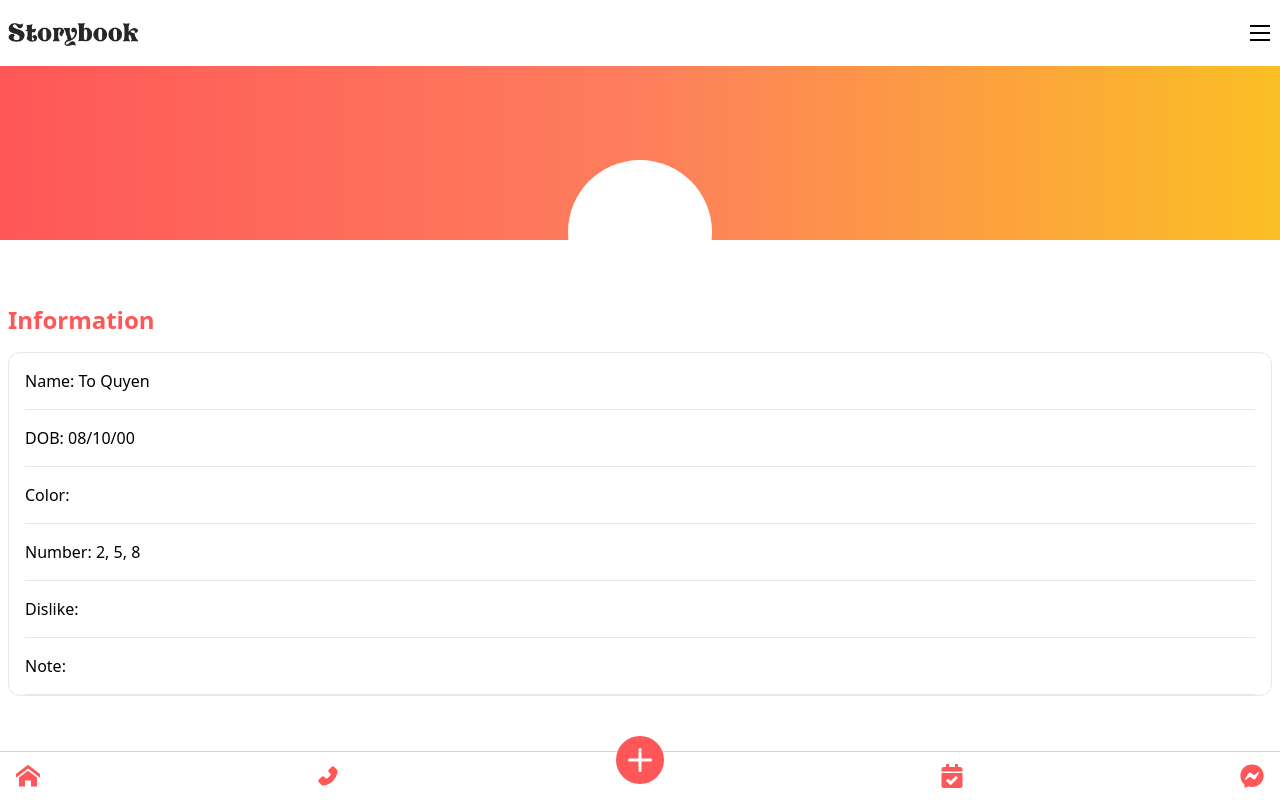
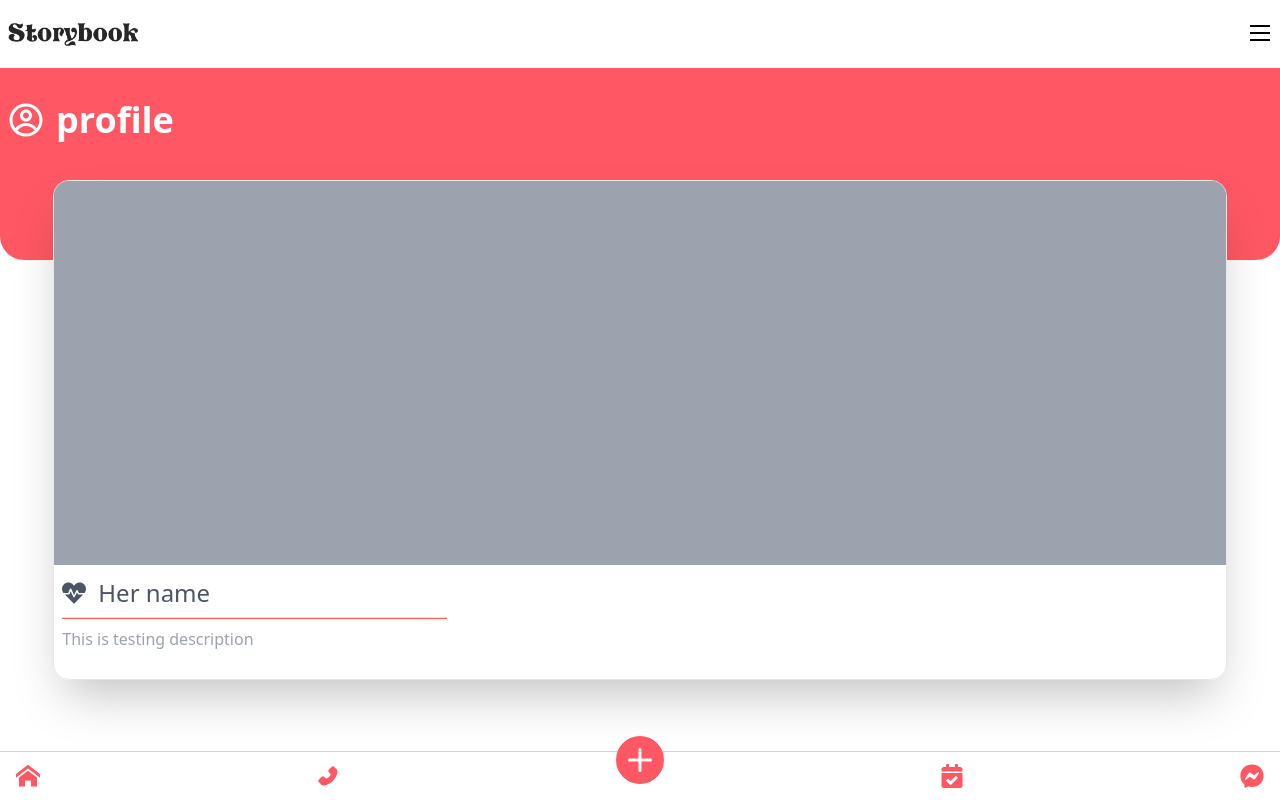
Before and after one commit to nduytung/Storybook-, a Next.js app: page /aboutme in a window 1280 px wide. Built offline with nearby package versions, Linux system fonts and the light colour scheme.

Commit message:
done color grading

```diff
--- /dev/null
+++ b/pages/login.jsx
@@ -0,0 +1,13 @@
+import { Router } from "next/router";
+
+const checkLogin = (e) => {
+  e.target();
+};
+const login = () => {
+  return (
+    <div className="h-screen bg-gradient-to-r from-tomato via-coral to-yellow-400 text-white">
+      <p>Welcome back, my dear :3 </p>
+      <input type="password" placeholder="Type our password" />
+    </div>
+  );
+};
--- a/src/components/About.jsx
+++ b/src/components/About.jsx
@@ -1,21 +1,25 @@
+import { FaHeartbeat } from "react-icons/fa";
+import { CgProfile } from "react-icons/cg";
 const About = (props) => {
   const { name, dob, color, number, dislike, note } = props;
   return (
     <div>
-      <div className="bg-gradient-to-r from-tomato via-coral to-yellow-400 h-48 "></div>
-      <div className="w-36 h-36 rounded-full bg-white mx-auto -mt-20"></div>
-
-      <span className="text-tomato text-2xl font-bold my-3 px-2">
-        Information
-      </span>
-      <div className="border border-gray-200 rounded-xl mx-2 my-4 leading-14 px-4 ">
-        <div className="">Name: {name}</div>
-        <hr /> <div className="">DOB: {dob}</div>
-        <hr /> <div className="">Color: {color}</div>
-        <hr /> <div className="">Number: {number}</div>
-        <hr /> <div className="">Dislike: {dislike}</div>
-        <hr /> <div className="">Note: {note}</div>
-        <hr />
+      <div className="bg-purple h-48 w-full rounded-b-3xl">
+        <p className="text-white text-4xl mt-5 pt-8 font-bold px-2 flex items-center">
+          {" "}
+          <CgProfile className="mr-3" /> profile
+        </p>
+      </div>
+      <div className="shadow-2xl container -mt-20 w-11/12 mx-auto pb-4 rounded-2xl overflow-hidden border border-gray-200">
+        <div className="bg-gray-400 w-full h-96"></div>
+        <div className="mx-2 my-3">
+          <p className="text-2xl text-gray-600 flex items-center">
+            {" "}
+            <FaHeartbeat className="mr-3" /> Her name
+          </p>
+          <hr className="w-1/3 bg-tomato h-0.5 my-2" />
+          <p className="text-gray-400 text-base">This is testing description</p>
+        </div>
       </div>
     </div>
   );
--- a/src/components/ActivityTag.jsx
+++ b/src/components/ActivityTag.jsx
@@ -8,7 +8,7 @@ const ActivityTag = (props) => {
     <LightSpeed left>
       <div className="bg-white px-3 py-3 rounded-2xl text-base shadow-xl my-3 mx-2 border border-gray-200">
         <div className="flex justify-between pb-3">
-          <div className="text-tomato capitalize">{date}</div>
+          <div className="text-purple capitalize">{date}</div>
           <div className="flex items-center">
             <FaTimes />{" "}
           </div>
--- a/src/components/BeenTogether.jsx
+++ b/src/components/BeenTogether.jsx
@@ -19,7 +19,7 @@ const BeenTogether = () => {
     setCount(calculatingDate());
   }, []);
   return (
-    <div className="text-white bg-gradient-to-r from-tomato via-coral to-yellow-400 container mx-auto px-2 text-center pb-20 ">
+    <div className="text-white bg-gradient-to-r from-purple to-pink container mx-auto px-2 text-center pb-10 ">
       <div className=" text-2xl py-20">Been together for </div>
       <div className="grid grid-cols-8">
         <Fade left>
@@ -31,7 +31,7 @@ const BeenTogether = () => {
               className="z-0 h-32 w-32 rounded-full border border-gray-500 border-dashed mx-auto"
             />
             <div className="w-3/4 mx-auto">
-              <Button name="Duy Tung" />
+              <Button name="Duy Tùng" />
             </div>
           </div>
         </Fade>
@@ -51,7 +51,7 @@ const BeenTogether = () => {
             />
 
             <div className="w-3/4 mx-auto">
-              <Button name="To Quyen" />
+              <Button name="Tố Quyên" />
             </div>
           </div>
         </Fade>
--- a/src/components/Landmark.jsx
+++ b/src/components/Landmark.jsx
@@ -14,7 +14,7 @@ const renderLandmark = (list, year = 18) => {
       return (
         <Fade bottom>
           <li key={i} className="text-lg  flex items-center my-4">
-            <div className="rounded-xl text-white font-semibold bg-tomato px-2 py-3">
+            <div className="rounded-xl text-white font-semibold bg-pink px-2 py-3">
               On {item.date}
             </div>
             <div className="ml-4">{item.detail}</div>
@@ -51,7 +51,7 @@ const Landmark = () => {
   });
 
   return (
-    <div className="container mx-auto px-2 mb-10">
+    <div className="container mx-auto px-2 mb-10" id="landmark">
       <SectionHeader name="Our" emph="landmarks" />
       <div className={`grid grid-cols-${years.length}`}>{renderYear()}</div>
       <div className=" mt-3 rounded-3xl bg-white border border-gray-200 w-full container py-4 px-2 mx-auto">
--- a/src/components/SectionHeader.jsx
+++ b/src/components/SectionHeader.jsx
@@ -1,5 +1,5 @@
 import Flip from "react-reveal/Flip";
-
+import { BsPencilSquare } from "react-icons/bs";
 const SectionHeader = (props) => {
   const { name, emph } = props;
 
@@ -7,7 +7,7 @@ const SectionHeader = (props) => {
     <Flip bottom>
       <div className="text-center text-2xl py-4">
         {name}
-        <span className="text-tomato ml-1">{emph}</span>
+        <span className="text-purple ml-1">{emph}</span>
       </div>
     </Flip>
   );
--- a/src/components/SideBar.jsx
+++ b/src/components/SideBar.jsx
@@ -12,7 +12,7 @@ const SideBar = (props) => {
       <div className="w-32 h-32 rounded-full bg-gray-500 mx-auto"> </div>
       <hr className="my-6" />
       <ul>
-        <li className="hover:bg-tomato hover:text-white">
+        <li onClick={changeDisplay}>
           <Link href="/aboutyou">
             <a className="flex items-center text-gray-700">
               <FaHeart className="mr-3" /> About Youuuuu
@@ -20,7 +20,7 @@ const SideBar = (props) => {
           </Link>
         </li>
         <hr />
-        <li className="hover:bg-tomato hover:text-white">
+        <li onClick={changeDisplay}>
           <Link href="/aboutme">
             <a className="flex items-center text-gray-700">
               <IoShieldCheckmarkSharp className="mr-3" /> About Meeeeeeee
--- a/src/components/Upcomming.jsx
+++ b/src/components/Upcomming.jsx
@@ -7,12 +7,7 @@ const Upcomming = () => {
       <ActivityTag
         name="test"
         date="08/01/2021"
-        detail="ajhvgfehjgweghjfwehjfwehjv"
-      />
-      <ActivityTag
-        name="test"
-        date="08/01/2021"
-        detail="ajhvgfehjgweghjfwehjfwehjv"
+        detail="ajhvgfehjgweghjfwehjfwehjv "
       />
     </div>
   );
--- a/src/container/layout/Footer.jsx
+++ b/src/container/layout/Footer.jsx
@@ -10,16 +10,18 @@ const Footer = (props) => {
 
   return (
     <Fade bottom>
-      <div className="fixed bottom-0 border-t border-gray-300 bg-white w-full flex text-tomato text-2xl px-4 py-3 items-center justify-between">
+      <div className="fixed bottom-0 border-t border-gray-300 bg-white w-full flex text-purple text-2xl px-4 py-3 items-center justify-between">
         <Link href="/">
           <ImHome />
         </Link>
         <AiFillPhone />
         <div>
-          <BsPlusCircleFill
-            onClick={changeDisplayNote}
-            className="-mt-8 text-5xl"
-          />
+          <a href="#landmark">
+            <BsPlusCircleFill
+              onClick={changeDisplayNote}
+              className="-mt-8 text-5xl"
+            />
+          </a>
         </div>
         <FaCalendarCheck />
         <Link href="https://www.facebook.com/Rye1611/">
--- a/tailwind.config.js
+++ b/tailwind.config.js
@@ -5,15 +5,22 @@ module.exports = {
     gradientColorStops: (theme) => ({
       ...theme("colors"),
       tomato: "#ff5757",
-      coral: "#fe7e5d",
+      coral: "#CF8BF3",
+      purple: "#ff5864",
+      pink: "#ff9472",
     }),
     backgroundColor: (theme) => ({
       ...theme("colors"),
       tomato: "#ff5757",
+      purple: "#ff5864",
+      pink: "#ff9472",
     }),
     textColor: (theme) => ({
       ...theme("colors"),
       tomato: "#ff5757",
+      purple: "#ff5864",
+      pink: "#ff9472",
+      coral: "#CF8BF3",
     }),
     // borderColor: (theme) => ({
     //   ...theme("colors"),
```
